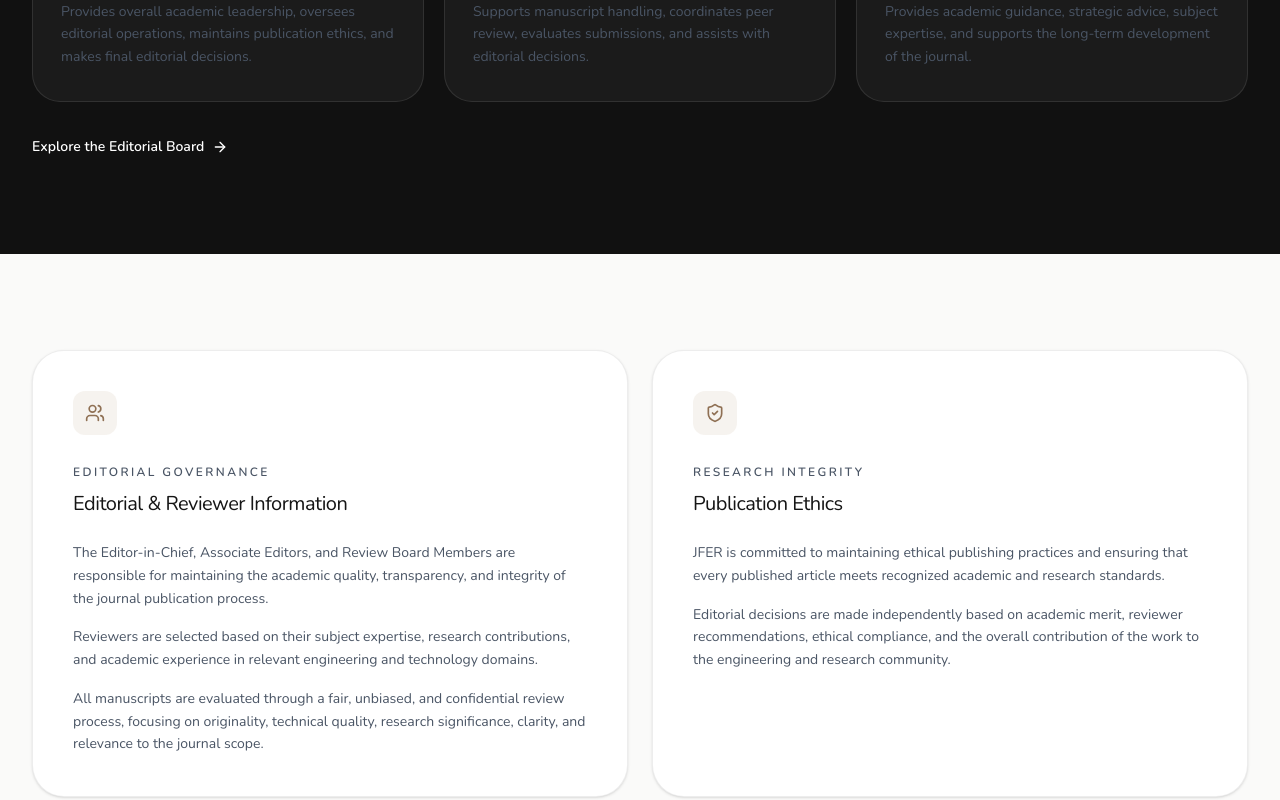
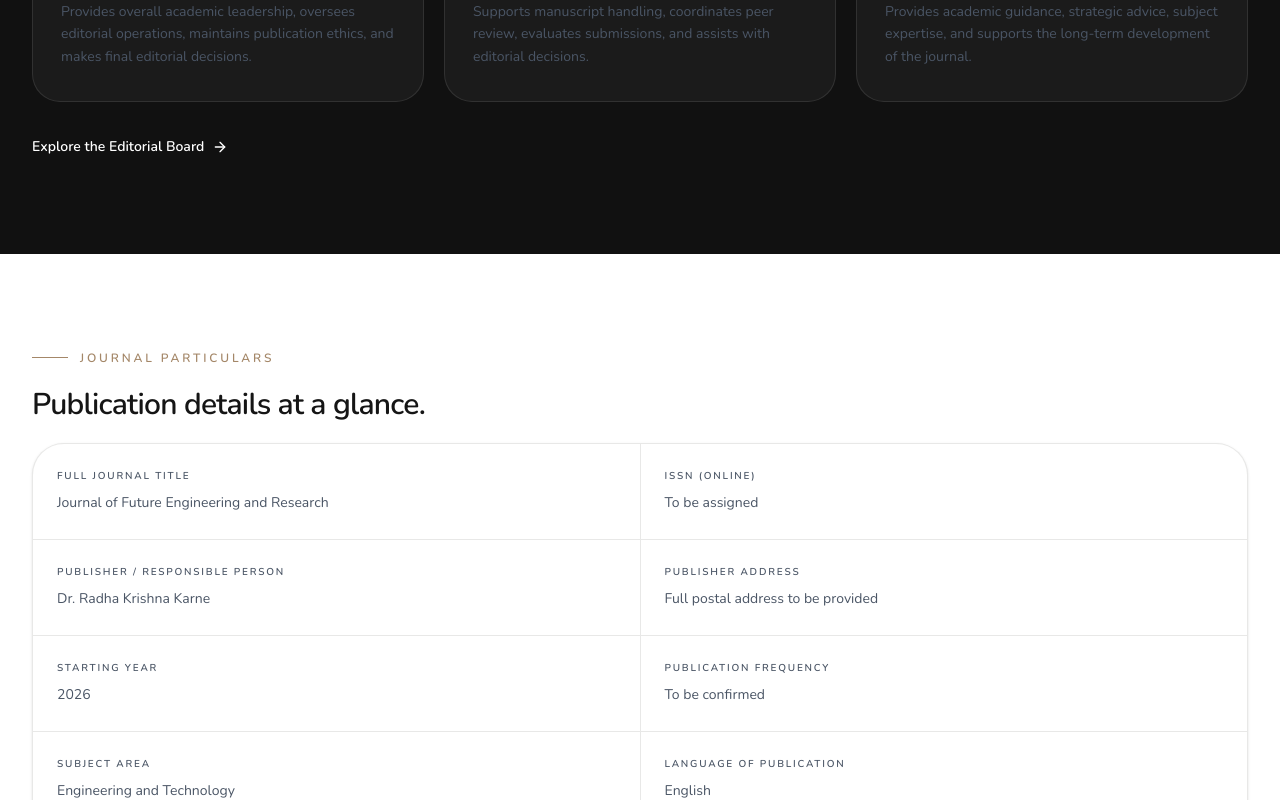
Before and after one commit to shoolinat-cloud/JFER, a Next.js app: page / in a window 1280 px wide. Shown: the part 2000-2800 px from the top of the page. Built offline with nearby package versions, Linux system fonts and the light colour scheme.

Commit message:
Update page.tsx

```diff
--- a/app/page.tsx
+++ b/app/page.tsx
@@ -221,7 +221,7 @@ export default function Home() {
                 <br />
 
                 <span className="text-[#a48768]">
-                  Engineering & Research
+                  Engineering and Research
                 </span>
               </h1>
 
@@ -667,9 +667,93 @@ export default function Home() {
 
 
       {/* =====================================================
+          JOURNAL INFORMATION
+      ====================================================== */}
+      <section className="bg-white py-20 md:py-24">
+        <div className="mx-auto max-w-7xl px-6 md:px-8">
+          <SectionHeader
+            eyebrow="Journal Particulars"
+            title="Publication details at a glance."
+            // description="Key information about the Journal of Future Engineering and Research, its publishing format, scope, and editorial contacts."
+          />
+
+          <div className="mt-2 overflow-hidden rounded-[2rem] border border-black/[0.07] bg-[#fafaf9] shadow-sm">
+            <div className="grid gap-px bg-black/[0.07] md:grid-cols-2">
+              {[
+                { label: "Full Journal Title", value: "Journal of Future Engineering and Research" },
+                // { label: "Journal Abbreviation", value: "To be confirmed" },
+                { label: "ISSN (Online)", value: "To be assigned" },
+                { label: "Publisher / Responsible Person", value: "Dr. Radha Krishna Karne" },
+                { label: "Publisher Address", value: "Full postal address to be provided" },
+                { label: "Starting Year", value: "2026" },
+                { label: "Publication Frequency", value: "To be confirmed" },
+                { label: "Subject Area", value: "Engineering and Technology" },
+                { label: "Language of Publication", value: "English" },
+                { label: "Publication Format", value: "Online" },
+                { label: "Peer-Review Model", value: "To be confirmed" },
+              ].map((item) => (
+                <div
+                  key={item.label}
+                  className="bg-white p-5 transition-colors duration-200 hover:bg-[#a48768]/[0.04] sm:p-6"
+                >
+                  <p className="text-[10px] font-semibold uppercase tracking-[0.18em] text-[#a48768]">
+                    {item.label}
+                  </p>
+                  <p className="mt-2 break-words text-sm font-medium leading-6 text-[#242424]">
+                    {item.value}
+                  </p>
+                </div>
+              ))}
+            </div>
+
+            <div className="grid gap-4 border-t border-black/[0.07] p-5 sm:grid-cols-2 sm:p-6">
+              <a
+                href="https://www.jfer.co.in/"
+                target="_blank"
+                rel="noreferrer"
+                className="group flex items-start gap-3 rounded-2xl border border-black/[0.07] bg-white p-4 transition-colors hover:border-[#a48768]/40"
+              >
+                <Globe2 className="mt-0.5 h-5 w-5 shrink-0 text-[#a48768]" />
+                <span className="min-w-0">
+                  <span className="block text-[10px] font-semibold uppercase tracking-[0.18em] text-slate-400">Official Website</span>
+                  <span className="mt-1 block break-all text-sm font-medium text-slate-700 group-hover:text-[#8f7054]">https://www.jfer.co.in/</span>
+                </span>
+                <ArrowUpRight className="ml-auto mt-0.5 h-4 w-4 shrink-0 text-slate-400" />
+              </a>
+
+              <a
+                href="mailto:editor@jfer.co.in"
+                className="group flex items-start gap-3 rounded-2xl border border-black/[0.07] bg-white p-4 transition-colors hover:border-[#a48768]/40"
+              >
+                <Users className="mt-0.5 h-5 w-5 shrink-0 text-[#a48768]" />
+                <span className="min-w-0">
+                  <span className="block text-[10px] font-semibold uppercase tracking-[0.18em] text-slate-400">Editorial Email</span>
+                  <span className="mt-1 block break-all text-sm font-medium text-slate-700 group-hover:text-[#8f7054]">editor@jfer.co.in</span>
+                </span>
+                <ArrowUpRight className="ml-auto mt-0.5 h-4 w-4 shrink-0 text-slate-400" />
+              </a>
+
+              <a
+                href="mailto:support@jfer.co.in"
+                className="group flex items-start gap-3 rounded-2xl border border-black/[0.07] bg-white p-4 transition-colors hover:border-[#a48768]/40 sm:col-span-2"
+              >
+                <BookOpen className="mt-0.5 h-5 w-5 shrink-0 text-[#a48768]" />
+                <span className="min-w-0">
+                  <span className="block text-[10px] font-semibold uppercase tracking-[0.18em] text-slate-400">Submission Support Email</span>
+                  <span className="mt-1 block break-all text-sm font-medium text-slate-700 group-hover:text-[#8f7054]">support@jfer.co.in</span>
+                </span>
+                <ArrowUpRight className="ml-auto mt-0.5 h-4 w-4 shrink-0 text-slate-400" />
+              </a>
+            </div>
+          </div>
+        </div>
+      </section>
+
+
+      {/* =====================================================
           EDITORIAL & ETHICS
       ====================================================== */}
-      <section className="py-20 md:py-24">
+      <section className="py-2 md:py-7">
 
         <div className="mx-auto max-w-7xl px-6 md:px-8">
 
```
